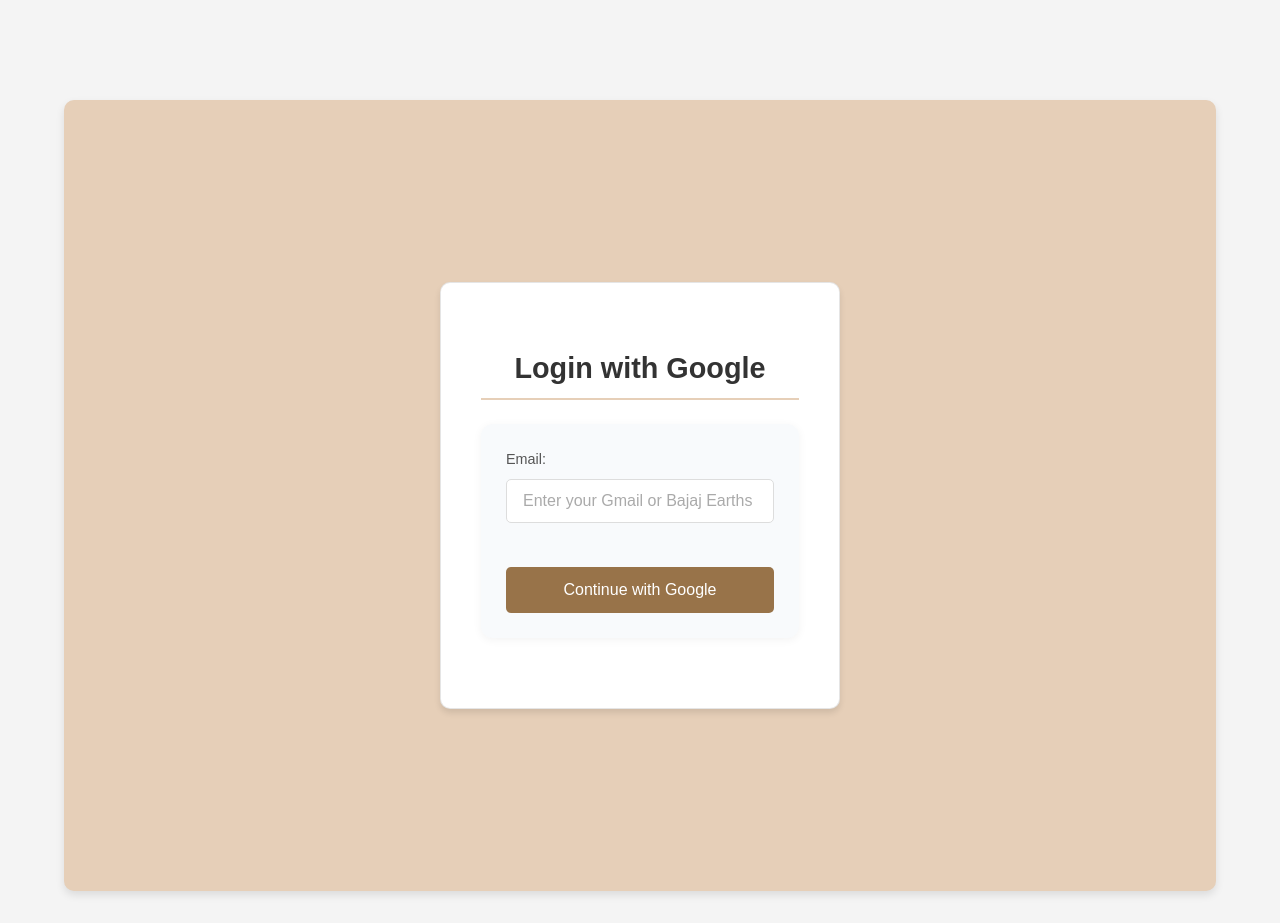
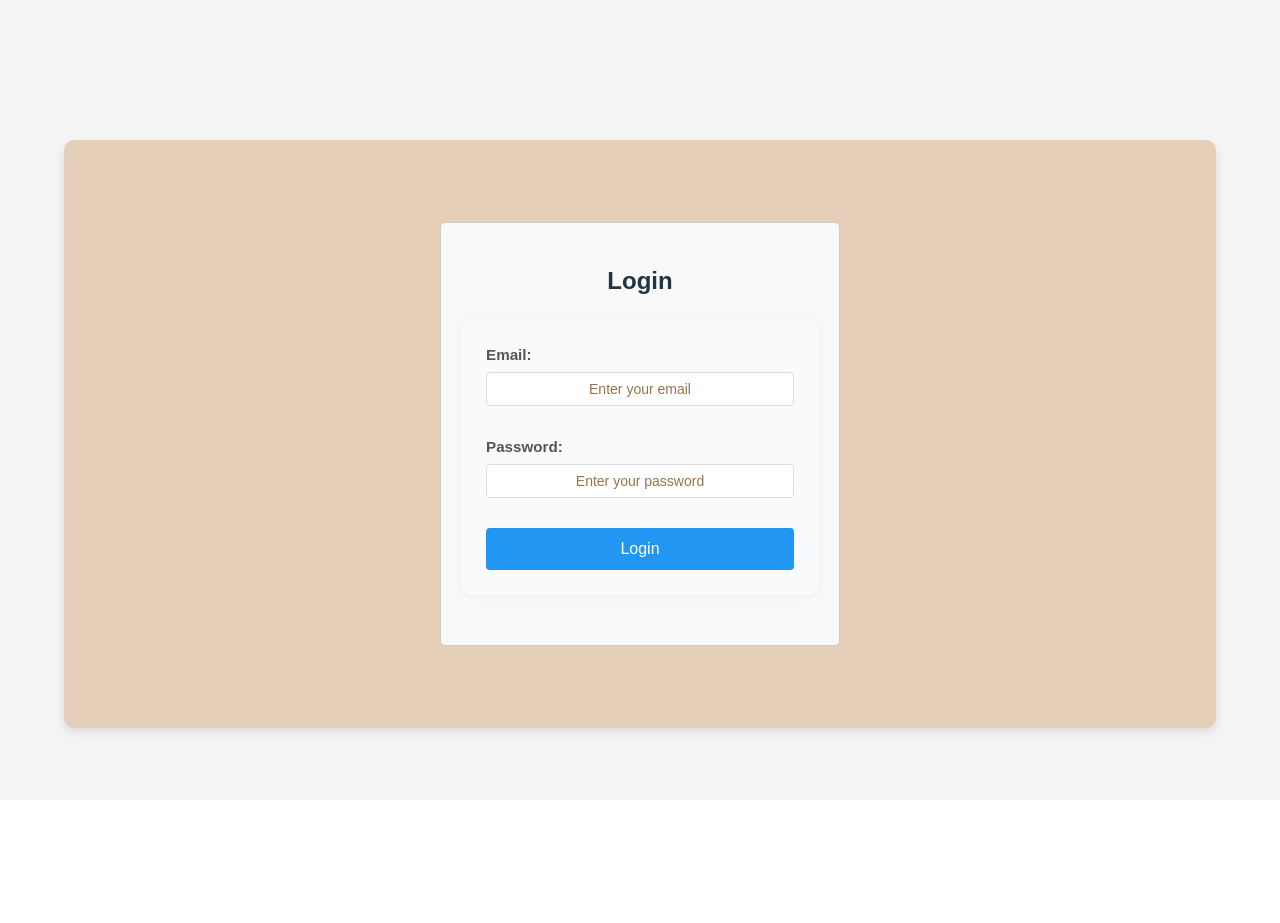
Before and after one commit to KaustubhBE/frontend_ssautomation, a React (Vite) app: page /login in a window 1280 px wide. After the commit the page ends 800 px from the top, so only its background shows below. Built offline with nearby package versions, Linux system fonts and the light colour scheme; no server answers.

Commit message:
this appliaction will only be used for mails

```diff
--- a/src/Components/AuthContext.jsx
+++ b/src/Components/AuthContext.jsx
@@ -44,8 +44,11 @@
     } catch (error) {
       console.error('Logout error:', error);
     } finally {
+      localStorage.removeItem('user');
+      localStorage.removeItem('isAuthenticated');
       setUser(null);
       setIsAuthenticated(false);
+      window.location.replace('/login');
     }
   }, []);
 
--- a/src/Login.jsx
+++ b/src/Login.jsx
@@ -1,95 +1,76 @@
-import React, { useState, useEffect } from 'react';
+import React, { useState } from 'react';
 import axios from 'axios';
 import { useNavigate } from 'react-router-dom';
 import { useAuth } from './Components/AuthContext';
 import { getApiUrl } from './config.js';
-import './Login.css';
 
-function Login() {
+function Login({ onLogin }) {
   const [email, setEmail] = useState('');
+  const [password, setPassword] = useState('');
   const [error, setError] = useState('');
   const [loading, setLoading] = useState(false);
   const navigate = useNavigate();
   const { login } = useAuth();
 
-  useEffect(() => {
-    // Check if we're returning from OAuth callback
-    const urlParams = new URLSearchParams(window.location.search);
-    const code = urlParams.get('code');
-    const state = urlParams.get('state');
-
-    if (code && state) {
-      handleOAuthCallback(code, state);
-    }
-  }, []);
-
-  const handleOAuthCallback = async (code, state) => {
-    setLoading(true);
-    setError('');
-
-    try {
-      const response = await axios.get(getApiUrl('auth/google/callback'), {
-        params: { code, state },
-        withCredentials: true
-      });
-
-      if (response.data?.user) {
-        login(response.data.user);
-        navigate('/app', { replace: true });
-      }
-    } catch (err) {
-      console.error('OAuth callback error:', err);
-      setError(err.response?.data?.error || 'Authentication failed');
-    } finally {
-      setLoading(false);
-    }
-  };
-
-  const handleGoogleLogin = async (e) => {
+  const handleLogin = async (e) => {
     e.preventDefault();
     setError('');
     setLoading(true);
 
     try {
-      if (!email) {
-        setError('Email is required');
+      const apiUrl = getApiUrl('auth/login');
+
+      // Validate inputs
+      if (!email || !password) {
+        setError('Email and password are required');
         setLoading(false);
         return;
       }
 
-      // Validate email domain
-      const domain = email.split('@')[1]?.toLowerCase();
-      if (!domain || !['gmail.com', 'bajajearths.com'].includes(domain)) {
-        setError('Please use a valid Gmail or Bajaj Earths email address');
-        setLoading(false);
+      // Create the request payload
+      const loginData = {
+        email: email.trim(),
+        password: password
+      };
+
+      // Make the request
+      const response = await axios({
+        method: 'post',
+        url: apiUrl,
+        data: loginData,
+        headers: {
+          'Content-Type': 'application/json',
+          'Accept': 'application/json'
+        },
+        withCredentials: true,
+        timeout: 5000
+      });
+
+      // If Google OAuth is required, redirect to auth_url
+      if (response.data?.auth_url) {
+        window.location.href = response.data.auth_url;
         return;
       }
 
-      const response = await axios.post(
-        getApiUrl('auth/google'),
-        { email: email.trim() },
-        {
-          headers: {
-            'Content-Type': 'application/json',
-            'Accept': 'application/json'
-          },
-          withCredentials: true
-        }
-      );
-
-      if (response.data?.auth_url) {
-        // Redirect to Google OAuth page
-        window.location.href = response.data.auth_url;
+      // If user is fully authenticated (token exists), set auth state
+      if (response.data?.success && response.data?.user) {
+        const userData = response.data.user;
+        localStorage.setItem('user', JSON.stringify(userData));
+        localStorage.setItem('isAuthenticated', 'true');
+        login(userData);
+        navigate('/app', { replace: true });
       } else {
         throw new Error('Invalid response from server');
       }
     } catch (err) {
       console.error('Login error:', err);
 
-      if (err.response?.status === 400) {
-        setError(err.response.data.error);
+      if (err.response?.status === 401) {
+        setError('Invalid email or password');
       } else if (err.response?.data?.error) {
         setError(err.response.data.error);
+      } else if (err.code === 'ECONNABORTED') {
+        setError('Request timed out. Please try again.');
       } else if (!err.response) {
         setError('Unable to connect to the server. Please try again.');
       } else {
@@ -102,9 +83,9 @@
 
   return (
     <div className="login-container">
-      <h2>Login with Google</h2>
+      <h2>Login</h2>
       {error && <div className="error-message">{error}</div>}
-      <form onSubmit={handleGoogleLogin}>
+      <form onSubmit={handleLogin}>
         <div className="form-group">
           <label htmlFor="email">Email:</label>
           <input
@@ -114,11 +95,23 @@
             onChange={(e) => setEmail(e.target.value)}
             disabled={loading}
             required
-            placeholder="Enter your Gmail or Bajaj Earths email"
+            placeholder="Enter your email"
+          />
+        </div>
+        <div className="form-group">
+          <label htmlFor="password">Password:</label>
+          <input
+            id="password"
+            type="password"
+            value={password}
+            onChange={(e) => setPassword(e.target.value)}
+            disabled={loading}
+            required
+            placeholder="Enter your password"
           />
         </div>
         <button type="submit" disabled={loading} className="login-button">
-          {loading ? 'Logging in...' : 'Continue with Google'}
+          {loading ? 'Logging in...' : 'Login'}
         </button>
       </form>
     </div>
--- a/src/Processing.jsx
+++ b/src/Processing.jsx
@@ -397,13 +397,6 @@
             )}
 
             <div className="option-select">
-              <div className='whatsappToggle' style={{ display: 'flex', alignItems: 'center', gap: '5px' }}>
-                <label htmlFor="whatsappToggle" style={{ margin: 0 }}>WhatsApp Message: </label>
-                <ToggleButton
-                  isToggled={sendWhatsApp}
-                  onToggle={() => setSendWhatsApp((prev) => !prev)}
-                />
-              </div>
               <div className='emailToggle' style={{ display: 'flex', alignItems: 'center', gap: '5px' }}>
                 <label htmlFor="emailToggle" style={{ margin: 0 }}>Email Message: </label>
                 <ToggleButton
--- a/src/Reports.jsx
+++ b/src/Reports.jsx
@@ -11,7 +11,6 @@
   const [sheetName, setSheetName] = useState('');
   const [sheetError, setSheetError] = useState('');
   const [isLoading, setIsLoading] = useState(false);
-  const [sendWhatsapp, setSendWhatsapp] = useState(false);
   const [sendEmail, setSendEmail] = useState(false);
   const [copySuccess, setCopySuccess] = useState(false);
   const [showTemplateDropdown, setShowTemplateDropdown] = useState(false);
@@ -348,8 +347,8 @@
       return;
     }
 
-    if (!sendWhatsapp && !sendEmail) {
-      alert('Please select at least one notification method (WhatsApp or Email)');
+    if (!sendEmail) {
+      alert('Please select at least one notification method (Email)');
       return;
     }
 
@@ -383,7 +382,6 @@
       // Add other required data
       formData.append('sheet_id', sheetId);
       formData.append('sheet_name', sheetName);
-      formData.append('send_whatsapp', sendWhatsapp);
       formData.append('send_email', sendEmail);
       formData.append('mail_subject', mailSubject);
 
@@ -419,7 +417,6 @@
       setAttachmentFiles([]);
       setSheetId('');
       setSheetName('');
-      setSendWhatsapp(false);
       setSendEmail(false);
       setMailSubject('');
       setPreviewItems([]);
@@ -723,24 +720,13 @@
             </label>
             <span className="toggle-label">Send via Email</span>
           </div>
-          <div className="toggle-item">
-            <label className="toggle">
-              <input
-                type="checkbox"
-                checked={sendWhatsapp}
-                onChange={(e) => setSendWhatsapp(e.target.checked)}
-              />
-              <span className="toggle-slider"></span>
-            </label>
-            <span className="toggle-label">Send via WhatsApp</span>
-          </div>
         </div>
       </div>
 
       <button
         className="submit-button"
         onClick={handleSubmit}
-        disabled={previewItems.filter(item => item.file_type === 'message').length === 0 || !sheetId || !!sheetError || isLoading || (!sendWhatsapp && !sendEmail)}
+        disabled={previewItems.filter(item => item.file_type === 'message').length === 0 || !sheetId || !!sheetError || isLoading || !sendEmail}
       >
         {isLoading ? 'Generating Reports...' : 'Generate Reports'}
       </button>
```
